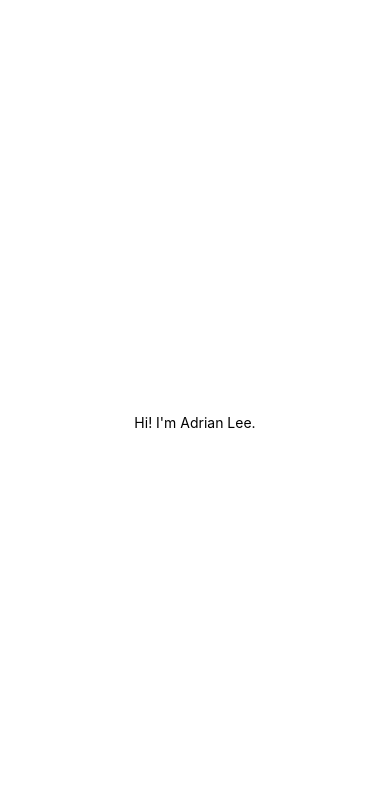
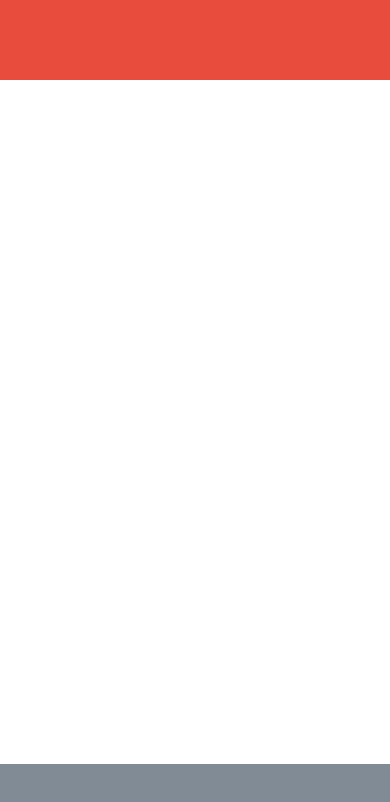
Before and after one commit to lisa21212/test-reactnative, a React Native app: screen / in a window 390 px wide. Shown: the top 802 px of the page. Built offline with nearby package versions, Linux system fonts and the light colour scheme.

Commit message:
add Click.js

```diff
--- a/App.js
+++ b/App.js
@@ -1,21 +1,46 @@
 import { StatusBar } from 'expo-status-bar';
-import React from 'react';
+import React, {useState,useEffect}  from 'react';
 import { StyleSheet, Text, View } from 'react-native';
+
+import Click from './Click';
 
 export default function App() {
   return (
+
     <View style={styles.container}>
-      <Text>Hi! I'm Adrian Lee.</Text>
-      <StatusBar style="auto" />
+      <View style={styles.top}/>
+      <View style={styles.body}/>
+      {/*<Text>Hi! I'm Adrian Lee.</Text>
+      <Click count={10}/>
+  <StatusBar style="auto" />*/}
+  <View style={styles.bottom} />
     </View>
+
+
+
   );
 }
+
 
 const styles = StyleSheet.create({
   container: {
     flex: 1,
-    backgroundColor: '#fff',
+    justifyContent: 'space-between',
+    /*backgroundColor: '#fff',
     alignItems: 'center',
     justifyContent: 'center',
+  */
   },
+  bottom: {
+    height: 80,
+    backgroundColor: '#808B96',
+  },
+  top:{
+    height: 80,
+    backgroundColor: '#E74C3C',
+  },
+  body:{
+
+    backgroundColor:'#e5ffff',
+  }
 });
--- /dev/null
+++ b/Click.js
@@ -0,0 +1,21 @@
+import React, {useState,useEffect} from 'react';
+
+import {Alert, Button} from 'react-native';
+
+
+
+export default function Click(props) {
+
+const [count, setCount] = useState(props.count);
+
+let countString = "count:"+count;
+
+function showCount(){
+    Alert.alert("count:"+count);
+  }
+
+useEffect(showCount);
+
+return (<Button title={countString} onPress={()=>setCount(count+1)}/>);
+
+}
```
